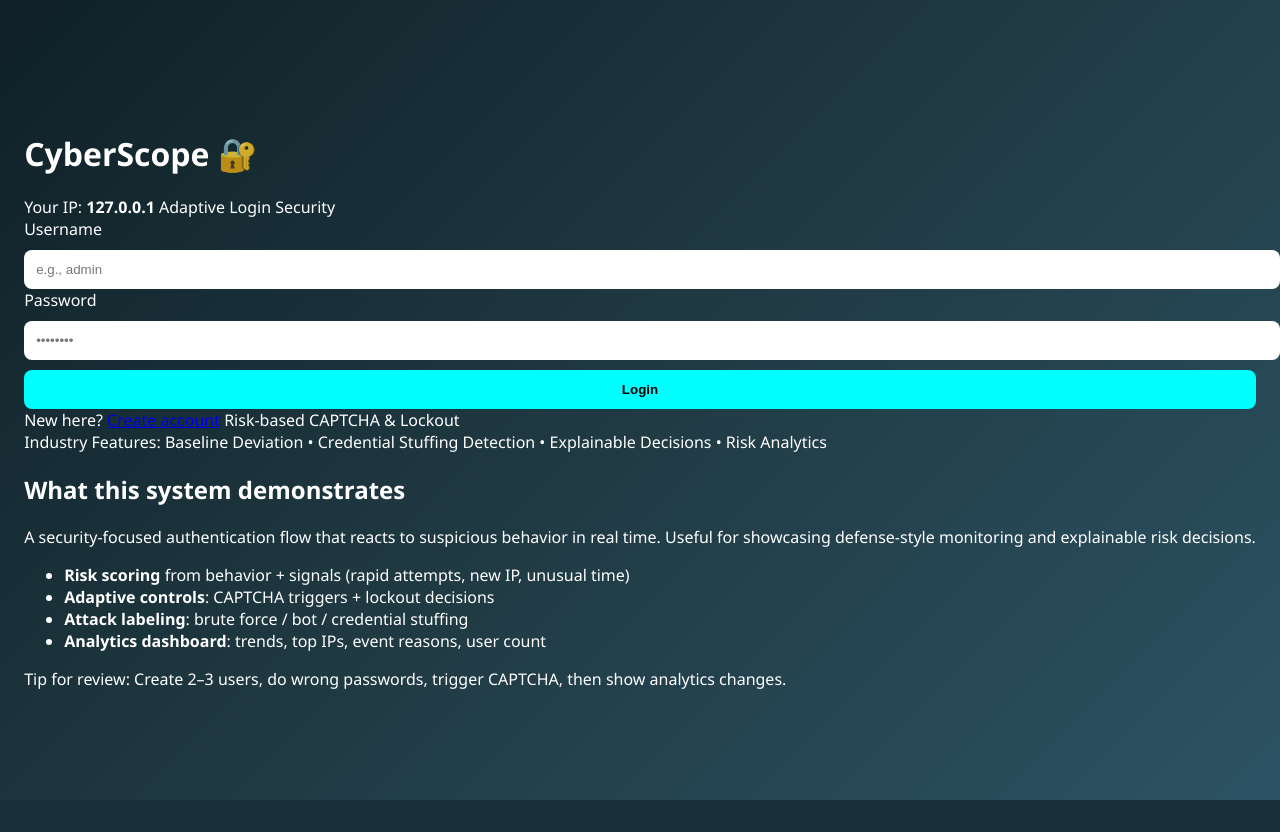
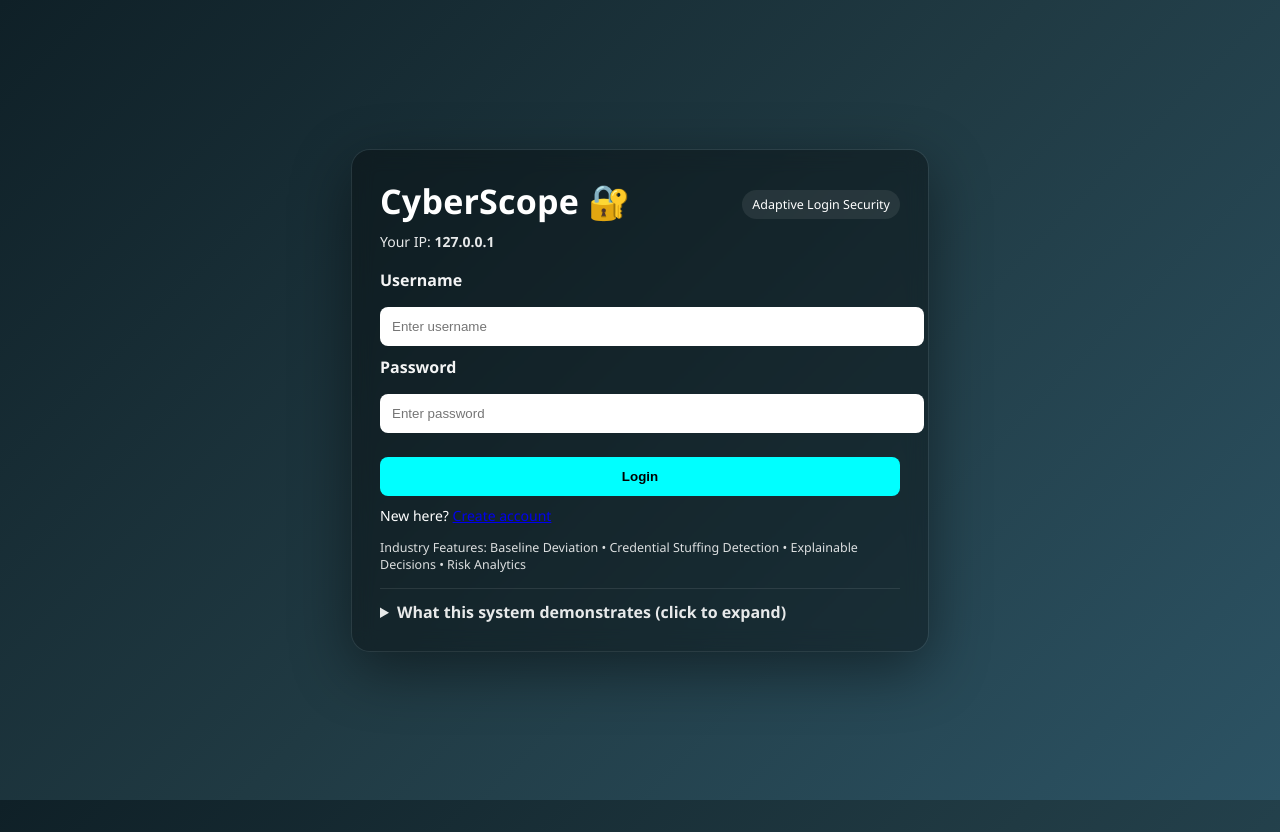
Before and after one commit to DevisriKota/CyberScope-Analytics_for_defense, a Flask app: page / in a window 1280 px wide. Before the commit the page ends 800 px from the top, so only its background shows below. Run offline with Flask 3, Linux system fonts and the light colour scheme.

Commit message:
Update login.html

```diff
--- a/templates/login.html
+++ b/templates/login.html
@@ -1,91 +1,134 @@
 <!DOCTYPE html>
 <html>
 <head>
-  <title>CyberScope | Login</title>
+  <title>CyberScope Login</title>
   <link rel="stylesheet" href="{{ url_for('static', filename='style.css') }}">
+  <style>
+    /* Minimal layout fixes (no need to touch style.css) */
+    .page {
+      min-height: 100vh;
+      display: flex;
+      align-items: center;
+      justify-content: center;
+      padding: 32px 14px;
+    }
+    .login-card {
+      width: 100%;
+      max-width: 520px;
+      padding: 28px;
+      border-radius: 18px;
+      background: rgba(0,0,0,0.35);
+      box-shadow: 0 0 0 1px rgba(255,255,255,0.08), 0 18px 60px rgba(0,0,0,0.45);
+      backdrop-filter: blur(10px);
+    }
+    .brand {
+      display: flex;
+      align-items: center;
+      justify-content: space-between;
+      gap: 12px;
+      margin-bottom: 8px;
+    }
+    .brand h2 { margin: 0; font-size: 34px; letter-spacing: 0.2px; }
+    .sub {
+      margin: 6px 0 18px 0;
+      opacity: 0.9;
+      font-size: 14px;
+    }
+    .field { margin: 10px 0; }
+    .field label { display:block; margin-bottom: 6px; font-weight: 600; opacity: 0.95; }
+    .actions { margin-top: 14px; display: grid; gap: 10px; }
+    .links { margin-top: 10px; font-size: 14px; }
+    .links a { text-decoration: underline; }
+    .error { margin-top: 12px; color: #ff6b6b; font-weight: 600; }
+    .meta { margin-top: 14px; opacity: 0.85; font-size: 12.5px; line-height: 1.4; }
+    .capsule {
+      display:inline-block;
+      padding: 6px 10px;
+      border-radius: 999px;
+      background: rgba(255,255,255,0.08);
+      font-size: 12.5px;
+      margin-top: 8px;
+    }
+    details.demo {
+      margin-top: 14px;
+      padding-top: 12px;
+      border-top: 1px solid rgba(255,255,255,0.10);
+      opacity: 0.95;
+    }
+    details.demo summary {
+      cursor: pointer;
+      font-weight: 600;
+      opacity: 0.95;
+      user-select: none;
+    }
+    details.demo ul { margin: 10px 0 0 18px; }
+    details.demo li { margin: 6px 0; }
+  </style>
 </head>
+
 <body>
+  <div class="page">
+    <div class="login-card">
 
-<div class="shell">
-
-  <!-- LEFT: Login -->
-  <div class="panel">
       <div class="brand">
-      <h1>CyberScope <span style="opacity:.8;">🔐</span></h1>
-      <div class="sub">
-        <span class="badge">Your IP: <b>{{ ip }}</b></span>
-        <span class="badge">Adaptive Login Security</span>
-      </div>
+        <h2>CyberScope 🔐</h2>
+        <span class="capsule">Adaptive Login Security</span>
       </div>
 
-    <div class="content">
-      <form class="form" method="POST">
-        <div>
-          <div class="label">Username</div>
-          <input class="input" type="text" name="username" placeholder="e.g., admin" required>
+      <div class="sub">
+        Your IP: <b>{{ ip }}</b>
+        {% if failed %}
+          &nbsp;•&nbsp; Failed Attempts: <b>{{ failed }}</b>/5
+        {% endif %}
       </div>
 
-        <div>
-          <div class="label">Password</div>
-          <input class="input" type="password" name="password" placeholder="••••••••" required>
+      <form method="POST" autocomplete="off">
+        <div class="field">
+          <label>Username</label>
+          <input type="text" name="username" placeholder="Enter username" required>
         </div>
 
-        {% if failed %}
-          <div class="card">
-            <div class="label">Failed Attempts</div>
-            <div><b style="color: var(--warn);">{{ failed }}</b> / 5</div>
+        <div class="field">
+          <label>Password</label>
+          <input type="password" name="password" placeholder="Enter password" required>
+        </div>
+
+        {% if captcha %}
+        <div class="field">
+          <label>Solve CAPTCHA: <b>{{ captcha_question }}</b></label>
+          <input type="number" name="captcha_answer" placeholder="Enter answer" required>
         </div>
         {% endif %}
 
-        {% if captcha %}
-          <div class="card">
-            <div class="label">Verification (CAPTCHA)</div>
-            <div style="margin-bottom:10px;">Solve: <b>{{ captcha_question }}</b></div>
-            <input class="input" type="number" name="captcha_answer" placeholder="Enter answer" required>
+        <div class="actions">
+          <button type="submit">Login</button>
         </div>
+
+        <div class="links">
+          New here? <a href="/register">Create account</a>
+        </div>
+      </form>
+
+      {% if error %}
+        <div class="error">{{ error }}</div>
       {% endif %}
 
-        <button class="btn" type="submit">Login</button>
-
-        <div class="help">
-          <span>New here? <a class="link" href="/register">Create account</a></span>
-          <span class="badge">Risk-based CAPTCHA & Lockout</span>
+      <div class="meta">
+        Industry Features: Baseline Deviation • Credential Stuffing Detection • Explainable Decisions • Risk Analytics
       </div>
 
-        {% if error %}
-          <div class="alert">{{ error }}</div>
-        {% endif %}
-
-        <div class="footerNote">
-          Industry Features: Baseline Deviation • Credential Stuffing Detection • Explainable Decisions • Risk Analytics
-        </div>
-      </form>
-    </div>
-  </div>
-
-  <!-- RIGHT: Info -->
-  <div class="panel">
-    <div class="side">
-      <h2>What this system demonstrates</h2>
-      <p>
-        A security-focused authentication flow that reacts to suspicious behavior in real time.
-        Useful for showcasing defense-style monitoring and explainable risk decisions.
-      </p>
-
-      <ul class="list">
+      <!-- Optional: keep demo info but hidden -->
+      <details class="demo">
+        <summary>What this system demonstrates (click to expand)</summary>
+        <ul>
           <li><b>Risk scoring</b> from behavior + signals (rapid attempts, new IP, unusual time)</li>
           <li><b>Adaptive controls</b>: CAPTCHA triggers + lockout decisions</li>
           <li><b>Attack labeling</b>: brute force / bot / credential stuffing</li>
-        <li><b>Analytics dashboard</b>: trends, top IPs, event reasons, user count</li>
+          <li><b>Analytics dashboard</b>: top IPs, reasons, user count, trends</li>
         </ul>
+      </details>
 
-      <div class="footerNote">
-        Tip for review: Create 2–3 users, do wrong passwords, trigger CAPTCHA, then show analytics changes.
     </div>
   </div>
-  </div>
-
-</div>
-
 </body>
 </html>
```
Lines whose indentation alone changed are shown as unchanged.
